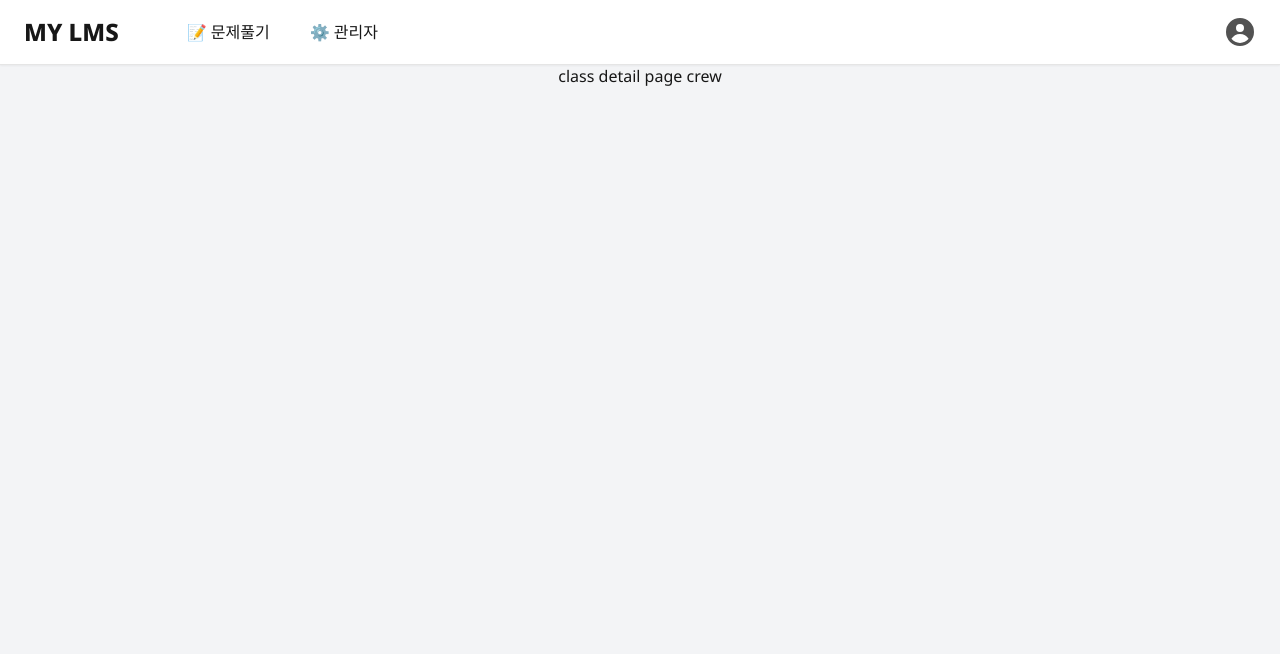
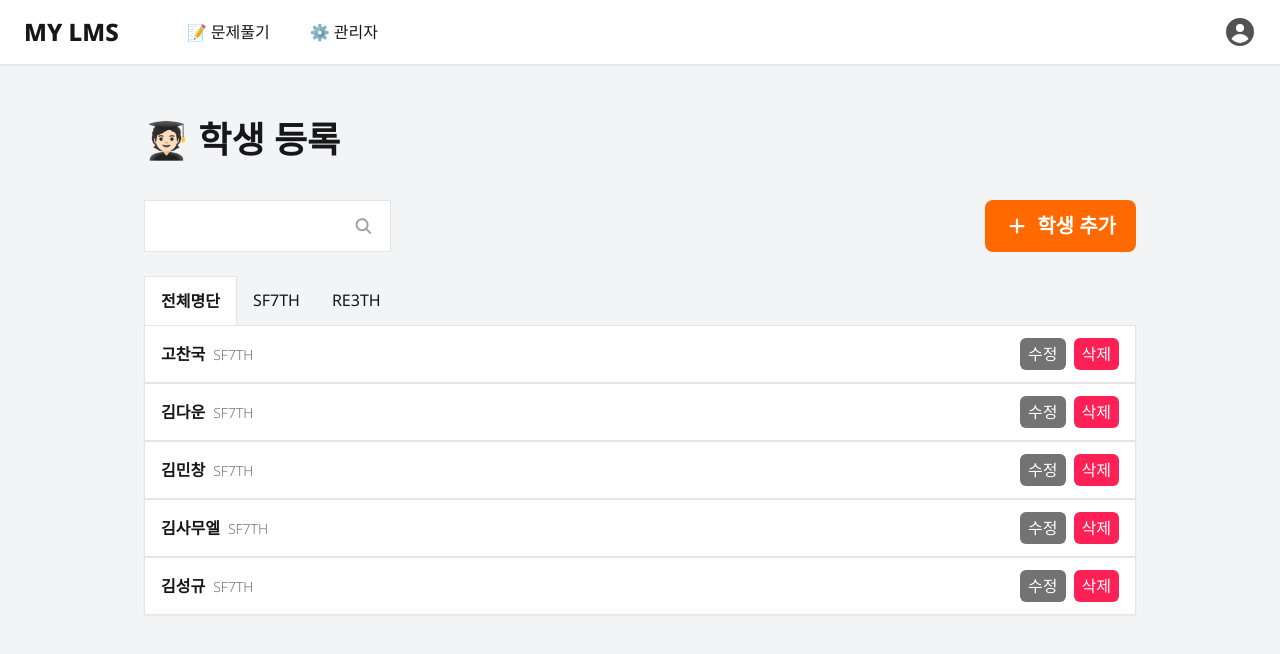
Before and after one commit to outclassstudio/outclass-lms, a Next.js app: page /admin/class/crew in a window 1280 px wide. Shown: the top 654 px of the page. Built offline with nearby package versions, Linux system fonts and the light colour scheme.

Commit message:
Feat: Set student layout

```diff
--- a/app/(main)/admin/class/add/page.tsx
+++ b/app/(main)/admin/class/add/page.tsx
@@ -1,4 +1,5 @@
 import ClassListBox from "@/components/admin/class-list-box";
+import { DUMMY_CLASS_LIST } from "@/lib/dummyData";
 import {
   MagnifyingGlassIcon,
   PlusIcon,
@@ -6,21 +7,6 @@ import {
 } from "@heroicons/react/16/solid";
 
 export default function AddClass() {
-  const DUMMY_CLASS_LIST = [
-    {
-      id: 1,
-      title: "스마트 팩토리 개발자 입문 과정 7기",
-      period: "2024-12 ~ 2025-05",
-      inProgress: true,
-    },
-    {
-      id: 2,
-      title: "신재생 에너지 3기",
-      period: "2025-05 ~ 2025-09",
-      inProgress: false,
-    },
-  ];
-
   return (
     <div className="mt-6 sm:mt-10 w-full lg:w-[1024px] flex flex-col gap-4 p-4">
       <div className="text-3xl sm:text-4xl font-black mb-2 sm:mb-6 flex gap-2 items-center">
--- /dev/null
+++ b/app/(main)/admin/class/crew/page.tsx
@@ -0,0 +1,68 @@
+"use client";
+
+import ClassSelectTab from "@/components/admin/class-select-tab";
+import CrewListBox from "@/components/admin/crew-list-box";
+import { DUMMY_CLASS_LIST, DUMMY_CREW_LIST } from "@/lib/dummyData";
+import { MagnifyingGlassIcon, PlusIcon } from "@heroicons/react/16/solid";
+import { useState } from "react";
+
+export default function CrewPage() {
+  const [selectedClass, setSelectedClass] = useState("all");
+  const [crewList, setCrewList] = useState(DUMMY_CREW_LIST);
+
+  return (
+    <div className="mt-6 sm:mt-10 w-full lg:w-[1024px] flex flex-col gap-4 p-4">
+      <div className="text-3xl sm:text-4xl font-black mb-2 sm:mb-6 flex gap-2 items-center">
+        <span>🧑🏻‍🎓 학생 등록</span>
+      </div>
+      <div className="flex flex-col sm:flex-row mb-4 sm:mb-2 sm:justify-between gap-2">
+        <div className="flex gap-2 border-[1px] border-neutral-200 items-center py-3 px-4 bg-white ">
+          <input type="text" className="outline-none w-full" />
+          <MagnifyingGlassIcon className="size-6 text-neutral-400" />
+        </div>
+        <div
+          className="text-white text-lg sm:text-xl font-bold py-3 px-5 bg-orange-500 rounded-lg
+          flex gap-2 items-center justify-center hover:bg-orange-400 cursor-pointer"
+        >
+          <PlusIcon className="size-5 sm:size-6" />
+          학생 추가
+        </div>
+      </div>
+      <div className="">
+        <div className="flex">
+          <div
+            className={`${
+              selectedClass === "all"
+                ? "bg-white border-[1px] border-neutral-200 border-b-0 font-bold"
+                : ""
+            } py-3 px-4 cursor-pointer`}
+            onClick={() => {
+              setSelectedClass("all");
+              setCrewList(DUMMY_CREW_LIST);
+            }}
+          >
+            전체명단
+          </div>
+          {DUMMY_CLASS_LIST.map((data, idx) => (
+            <ClassSelectTab
+              title={data.code}
+              selectedClass={selectedClass}
+              setSelectedClass={setSelectedClass}
+              setCrewList={setCrewList}
+              key={idx}
+            />
+          ))}
+        </div>
+        {crewList.length > 0 ? (
+          crewList.map((data, idx) => (
+            <CrewListBox crewName={data.name} code={data.class} key={idx} />
+          ))
+        ) : (
+          <div className="py-10 flex items-center justify-center bg-white border-neutral-200 border-[1px] shadow-xs">
+            크루가 존재하지 않습니다.
+          </div>
+        )}
+      </div>
+    </div>
+  );
+}
--- a/app/(main)/admin/page.tsx
+++ b/app/(main)/admin/page.tsx
@@ -1,13 +1,7 @@
 import AdminMenuBox from "@/components/admin/admin-menu-box";
+import { ADMIN_MENU } from "@/lib/menus/menus";
 
 export default function Admin() {
-  const ADMIN_MENU = [
-    { title: "클래스 관리", link: "/admin/class" },
-    { title: "섹션 관리", link: "/admin/section" },
-    { title: "퀴즈 만들기", link: "/admin/quiz" },
-    { title: "현황 조회", link: "/admin/status" },
-  ];
-
   return (
     <div className="mt-6 sm:mt-10 w-full lg:w-[1024px] flex flex-col gap-4 p-4">
       <div className="text-3xl sm:text-4xl font-black mb-2 sm:mb-4">
--- a/app/(main)/admin/section/[id]/page.tsx
+++ b/app/(main)/admin/section/[id]/page.tsx
@@ -1,4 +1,5 @@
 import ChapterListBox from "@/components/admin/chapter-list-box";
+import { DUMMY_CHAPTER_LIST } from "@/lib/dummyData";
 import { PageParams } from "@/lib/types/common";
 import { MagnifyingGlassIcon, PlusIcon } from "@heroicons/react/16/solid";
 
@@ -8,28 +9,6 @@ export default async function SectionDeteil({
   params: PageParams;
 }) {
   const { id } = await params;
-  const DUMMY_CLASS_LIST = [
-    {
-      id: 1,
-      title: "1. 파이썬 개요",
-    },
-    {
-      id: 2,
-      title: "2. 변수와 자료형",
-    },
-    {
-      id: 3,
-      title: "3. 산술 연산자",
-    },
-    {
-      id: 4,
-      title: "4. 조건문",
-    },
-    {
-      id: 5,
-      title: "5. 반복문",
-    },
-  ];
 
   return (
     <div className="mt-6 sm:mt-10 w-full lg:w-[1024px] flex flex-col gap-4 p-4">
@@ -50,7 +29,7 @@ export default async function SectionDeteil({
         </div>
       </div>
       <div>
-        {DUMMY_CLASS_LIST.map((data, idx) => (
+        {DUMMY_CHAPTER_LIST.map((data, idx) => (
           <ChapterListBox title={data.title} chapterId={data.id} key={idx} />
         ))}
       </div>
--- a/app/(main)/admin/section/page.tsx
+++ b/app/(main)/admin/section/page.tsx
@@ -1,4 +1,5 @@
 import SectionListBox from "@/components/admin/section-list-box";
+import { DUMMY_SECTION_LIST } from "@/lib/dummyData";
 import {
   MagnifyingGlassIcon,
   PlusIcon,
@@ -6,34 +7,6 @@ import {
 } from "@heroicons/react/16/solid";
 
 export default function SectionPage() {
-  const DUMMY_CLASS_LIST = [
-    {
-      id: 1,
-      title: "Python",
-      classList: ["SF7기", "신재생에너지3기"],
-    },
-    {
-      id: 2,
-      title: "C++",
-      classList: ["SF7기", "신재생에너지3기"],
-    },
-    {
-      id: 3,
-      title: "데이터베이스(MySQL)",
-      classList: ["SF7기", "신재생에너지3기"],
-    },
-    {
-      id: 4,
-      title: "AI",
-      classList: ["SF7기", "신재생에너지3기"],
-    },
-    {
-      id: 5,
-      title: "PLC & HMI",
-      classList: ["SF7기"],
-    },
-  ];
-
   return (
     <div className="mt-6 sm:mt-10 w-full lg:w-[1024px] flex flex-col gap-4 p-4">
       <div className="text-3xl sm:text-4xl font-black mb-2 sm:mb-6 flex gap-2 items-center">
@@ -54,7 +27,7 @@ export default function SectionPage() {
         </div>
       </div>
       <div>
-        {DUMMY_CLASS_LIST.map((data, idx) => (
+        {DUMMY_SECTION_LIST.map((data, idx) => (
           <SectionListBox
             title={data.title}
             sectionId={data.id}
--- a/components/admin/chapter-list-box.tsx
+++ b/components/admin/chapter-list-box.tsx
@@ -22,6 +22,9 @@ export default function ChapterListBox({
         <div className="font-bold text-xl sm:text-2xl">🗂️ {title}</div>
       </div>
       <div className="flex flex-col sm:flex-row gap-1 sm:gap-2">
+        <button className="text-xs sm:text-base primary-btn bg-amber-500 hover:bg-amber-400 py-1 px-2">
+          퀴즈
+        </button>
         <button className="text-xs sm:text-base primary-btn bg-neutral-500 hover:bg-neutral-400 py-1 px-2">
           수정
         </button>
--- /dev/null
+++ b/components/admin/class-select-tab.tsx
@@ -0,0 +1,39 @@
+import { Dispatch, SetStateAction } from "react";
+
+interface ClassSelectTabProps {
+  title: string;
+  selectedClass: string;
+  setSelectedClass: (value: SetStateAction<string>) => void;
+  setCrewList: Dispatch<
+    SetStateAction<
+      {
+        id: number;
+        name: string;
+        class: string;
+      }[]
+    >
+  >;
+}
+
+export default function ClassSelectTab({
+  title,
+  selectedClass,
+  setSelectedClass,
+  setCrewList,
+}: ClassSelectTabProps) {
+  return (
+    <div
+      className={`${
+        selectedClass === title
+          ? "bg-white border-[1px] border-neutral-200 border-b-0 font-bold"
+          : ""
+      } py-3 px-4 cursor-pointer`}
+      onClick={() => {
+        setSelectedClass(title);
+        setCrewList((prev) => prev.filter((data) => data.class === title));
+      }}
+    >
+      {title}
+    </div>
+  );
+}
--- /dev/null
+++ b/components/admin/crew-list-box.tsx
@@ -0,0 +1,35 @@
+"use client";
+
+// import { usePathname, useRouter } from "next/navigation";
+
+export default function CrewListBox({
+  crewName,
+  code,
+}: {
+  crewName: string;
+  code: string;
+}) {
+  // const router = useRouter();
+  // const pathname = usePathname();
+
+  return (
+    <div
+      className="py-3 px-4 flex items-center justify-between bg-white border-neutral-200 border-[1px] shadow-xs cursor-pointer
+    active:bg-neutral-200"
+      // onClick={() => router.push(`${pathname}/chapter/${chapterId}`)}
+    >
+      <div className="flex gap-2 items-baseline">
+        <div className="font-bold">{crewName}</div>
+        <div className="text-sm font-light text-neutral-500">{code}</div>
+      </div>
+      <div className="flex flex-col sm:flex-row gap-1 sm:gap-2">
+        <button className="text-xs sm:text-base primary-btn bg-neutral-500 hover:bg-neutral-400 py-1 px-2">
+          수정
+        </button>
+        <button className="text-xs sm:text-base primary-btn bg-rose-500 hover:bg-rose-400 py-1 px-2">
+          삭제
+        </button>
+      </div>
+    </div>
+  );
+}
--- a/components/common/header.tsx
+++ b/components/common/header.tsx
@@ -15,7 +15,7 @@ export default function Header() {
       <div className="flex sm:gap-12 items-center">
         {/* <Bars3Icon className="size-6 text-neutral-800" /> */}
         <div
-          className="text-xl sm:text-2xl font-extrabold mr-3 sm:mr-0"
+          className="text-xl sm:text-2xl font-extrabold mr-3 sm:mr-0 cursor-pointer"
           onClick={() => router.push("/")}
         >
           MY LMS
--- /dev/null
+++ b/lib/dummyData.ts
@@ -0,0 +1,95 @@
+export const DUMMY_CLASS_LIST = [
+  {
+    id: 1,
+    title: "스마트 팩토리 개발자 입문 과정 7기",
+    period: "2024-12 ~ 2025-05",
+    inProgress: true,
+    code: "SF7TH",
+  },
+  {
+    id: 2,
+    title: "신재생 에너지 3기",
+    period: "2025-05 ~ 2025-09",
+    inProgress: false,
+    code: "RE3TH",
+  },
+];
+
+export const DUMMY_SECTION_LIST = [
+  {
+    id: 1,
+    title: "Python",
+    classList: ["SF7기", "신재생에너지3기"],
+  },
+  {
+    id: 2,
+    title: "C++",
+    classList: ["SF7기", "신재생에너지3기"],
+  },
+  {
+    id: 3,
+    title: "데이터베이스(MySQL)",
+    classList: ["SF7기", "신재생에너지3기"],
+  },
+  {
+    id: 4,
+    title: "AI",
+    classList: ["SF7기", "신재생에너지3기"],
+  },
+  {
+    id: 5,
+    title: "PLC & HMI",
+    classList: ["SF7기"],
+  },
+];
+
+export const DUMMY_CHAPTER_LIST = [
+  {
+    id: 1,
+    title: "1. 파이썬 개요",
+  },
+  {
+    id: 2,
+    title: "2. 변수와 자료형",
+  },
+  {
+    id: 3,
+    title: "3. 산술 연산자",
+  },
+  {
+    id: 4,
+    title: "4. 조건문",
+  },
+  {
+    id: 5,
+    title: "5. 반복문",
+  },
+];
+
+export const DUMMY_CREW_LIST = [
+  {
+    id: 1,
+    name: "고찬국",
+    class: "SF7TH",
+  },
+  {
+    id: 2,
+    name: "김다운",
+    class: "SF7TH",
+  },
+  {
+    id: 3,
+    name: "김민창",
+    class: "SF7TH",
+  },
+  {
+    id: 4,
+    name: "김사무엘",
+    class: "SF7TH",
+  },
+  {
+    id: 5,
+    name: "김성규",
+    class: "SF7TH",
+  },
+];
--- /dev/null
+++ b/lib/menus/menus.ts
@@ -0,0 +1,6 @@
+export const ADMIN_MENU = [
+  { title: "클래스 관리", link: "/admin/class" },
+  { title: "섹션 관리", link: "/admin/section" },
+  { title: "퀴즈 관리", link: "/admin/quiz" },
+  { title: "현황 조회", link: "/admin/status" },
+];
```
